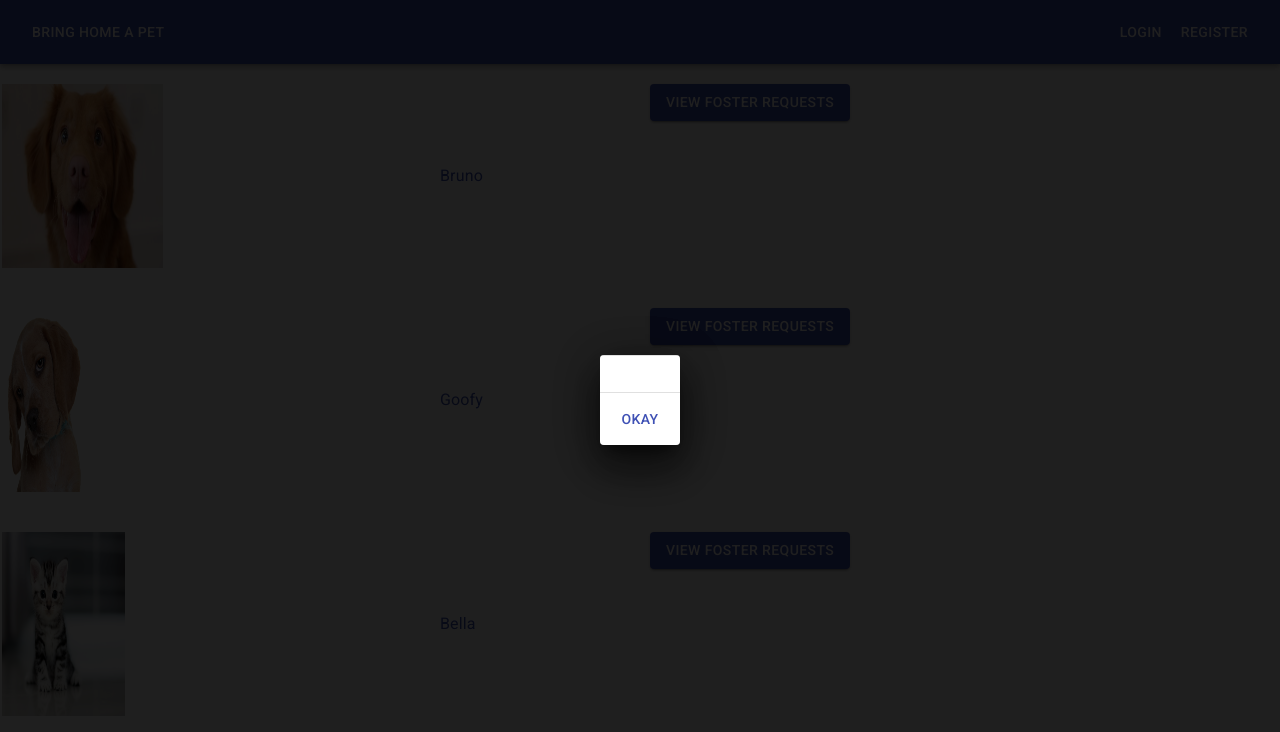
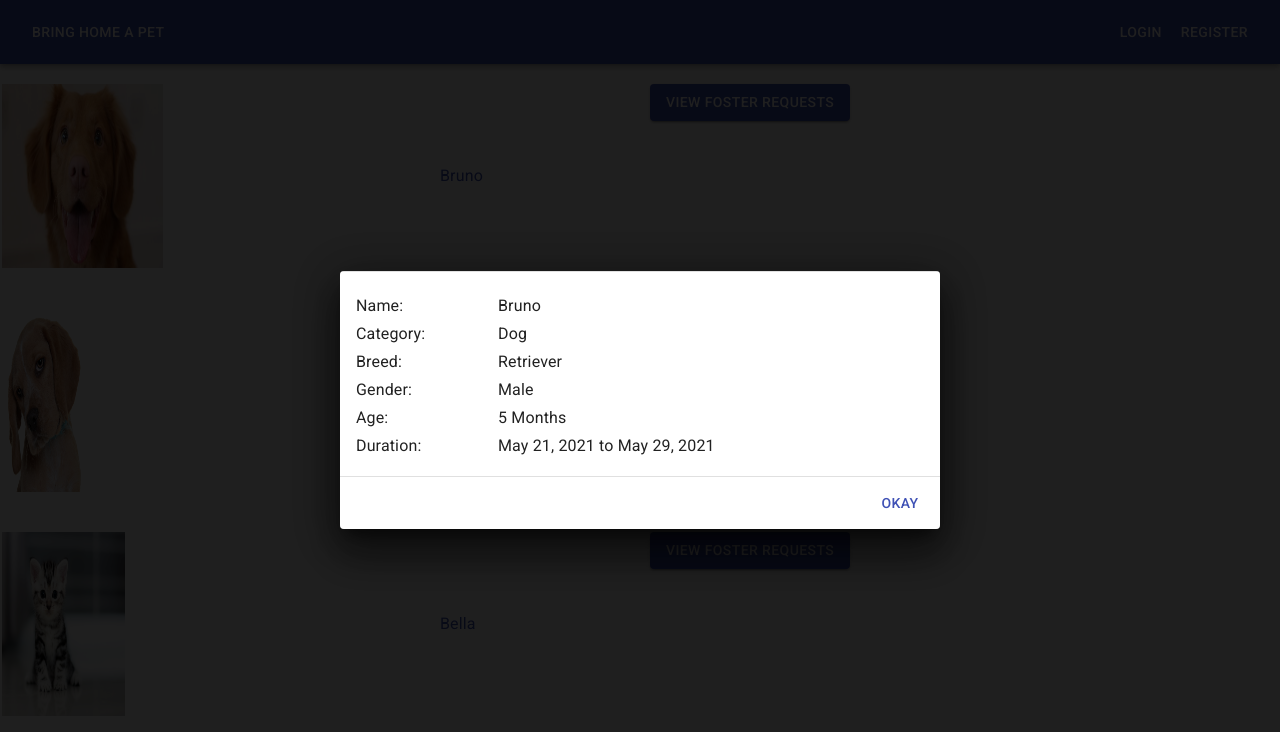
Before and after one commit to vasisht54/Pet-Foster-Frontend, a React (Create React App) app: page /ViewFosterRequestForMyPet in a window 1280 px wide. Both pictures are taken after a click on the button "Bruno". Shown: the top 732 px of the page. Built offline with nearby package versions, Linux system fonts and the light colour scheme.

Commit message:
pet profile link in view foster request

```diff
--- a/src/PetListing/FosterRequestTable.js
+++ b/src/PetListing/FosterRequestTable.js
@@ -84,8 +84,6 @@ const columns = [
   function createData(name, rating, message, action) {
     return { name, rating, message, action };
   }
-
-
 
   const rows = [
     createData('Jackson', '4.9/5.0', "I love dogs and I have one myself - a Retriever. He's good with other dogs, hence I'm willing to foster your pet as well.",
--- a/src/PetListing/ViewFosterRequestForMyPet.js
+++ b/src/PetListing/ViewFosterRequestForMyPet.js
@@ -174,16 +174,20 @@ export const ViewFosterRequestForMyPet = () => {
                 aria-labelledby="customized-dialog-title"
                 open={open}>
                   <DialogContent dividers>
-                    {/* <Grid container item md={12}>
-                      <FosterRequestTable />
-                    </Grid> */}
+                    <Grid container item md={12}>
+                      <FormRow label="Name" value="Bruno"></FormRow>
+                      <FormRow label="Category" value="Dog" />
+                      <FormRow label="Breed" value="Retriever" />
+                      <FormRow label="Gender" value="Male" />
+                      <FormRow label="Age" value="5 Months" />
+                      <FormRow label="Duration" value="May 21, 2021 to May 29, 2021" />
+                    </Grid>
                   </DialogContent>
                   <DialogActions>
                     <Button
                       autoFocus
                       onClick={handleClose}
                       color="primary"
-                      href="/"
                     >
                       Okay
                     </Button>
```
